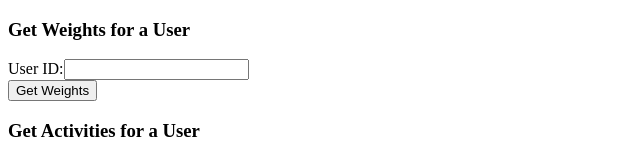
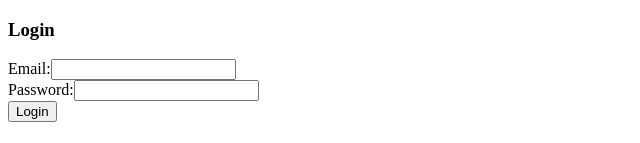
Before and after one commit to archetypalsxe/gitlab-plus-minus-server, an Angular app in the folder mean-docker/plusminusangular/: page / in a window 1280 px wide. Shown: the top 143 px of the page, without its empty margins (0-640 px from the left). Built offline with nearby package versions, Linux system fonts and the light colour scheme; no server answers.

Commit message:
[#13] Able to send authentication request from the front end

```diff
--- a/mean-docker/plusminusangular/src/app/app.component.html
+++ b/mean-docker/plusminusangular/src/app/app.component.html
@@ -1,4 +1,18 @@
 <div class="container">
+  <div [style.margin-top.px]="10" class="row">
+      <h3>Login</h3>
+      <form class="form-inline">
+      <div class="form-group">
+        <label for="name">Email:</label>
+        <input type="text" class="form-control" id="userEmail" #userEmail>
+      </div>
+      <div class="form-group">
+        <label for="name">Password:</label>
+        <input type="password" class="form-control" id="userPassword" #userPassword>
+      </div>
+      <button type="button" (click)="loginUser(userEmail.value, userPassword.value)" class="btn btn-primary">Login</button>
+      </form>
+  </div>
   <div [style.margin-top.px]="10" class="row">
       <h3>Get Weights for a User</h3>
       <form class="form-inline">
--- a/mean-docker/plusminusangular/src/app/app.component.ts
+++ b/mean-docker/plusminusangular/src/app/app.component.ts
@@ -37,6 +37,14 @@ export class AppComponent implements OnInit {
         .subscribe(weights => {
             console.log(weights);
         })
+  }
+
+  loginUser(email, password) {
+    this.http.post(`${this.API}/authenticate`, {email, password})
+      .map(res => res.json())
+      .subscribe((response) => {
+        console.log(response.token);
+      })
   }
 
   // Add one person to the API
```
Also changed, not shown: 1 other file (tests, documents, lock files or other folders).
